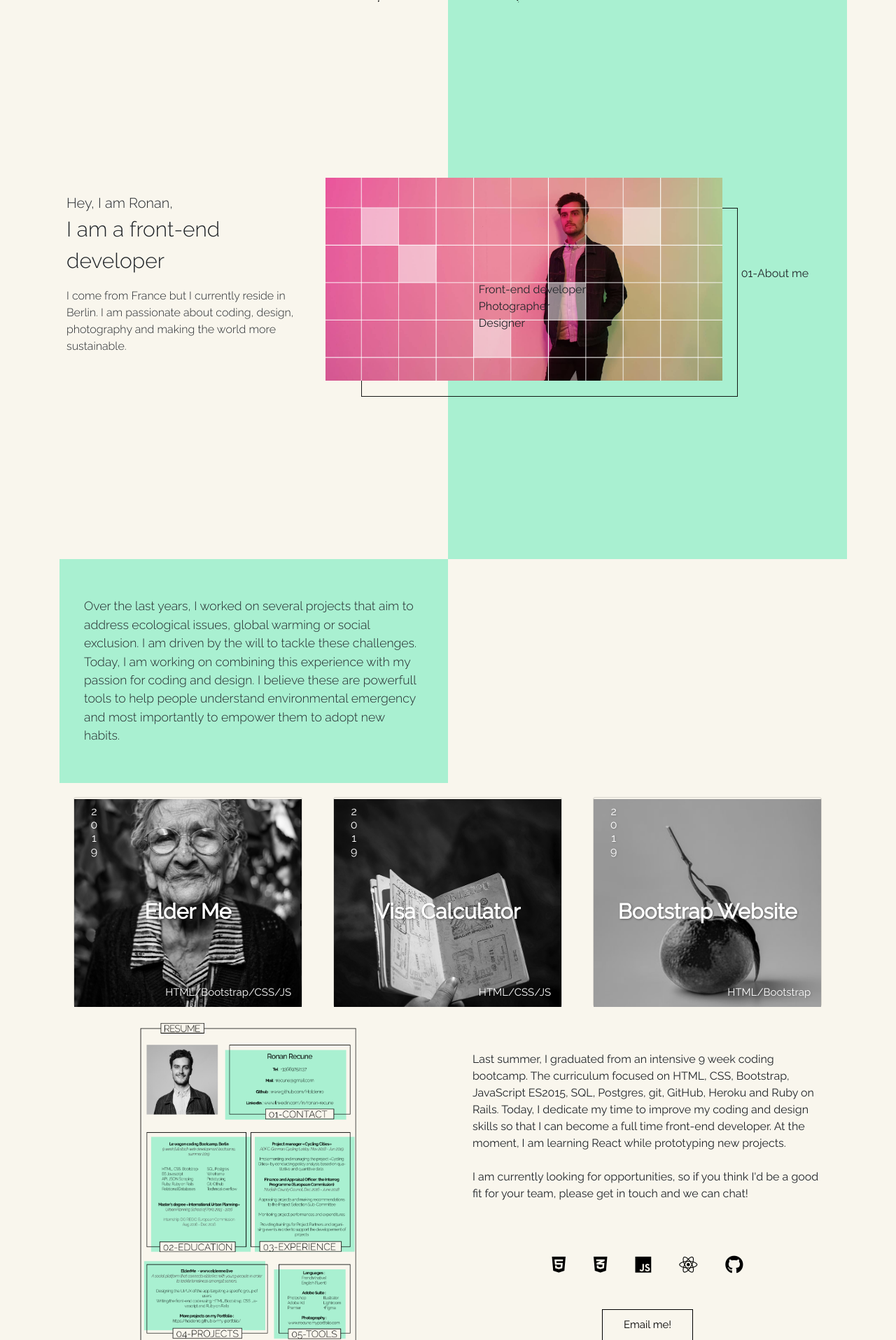
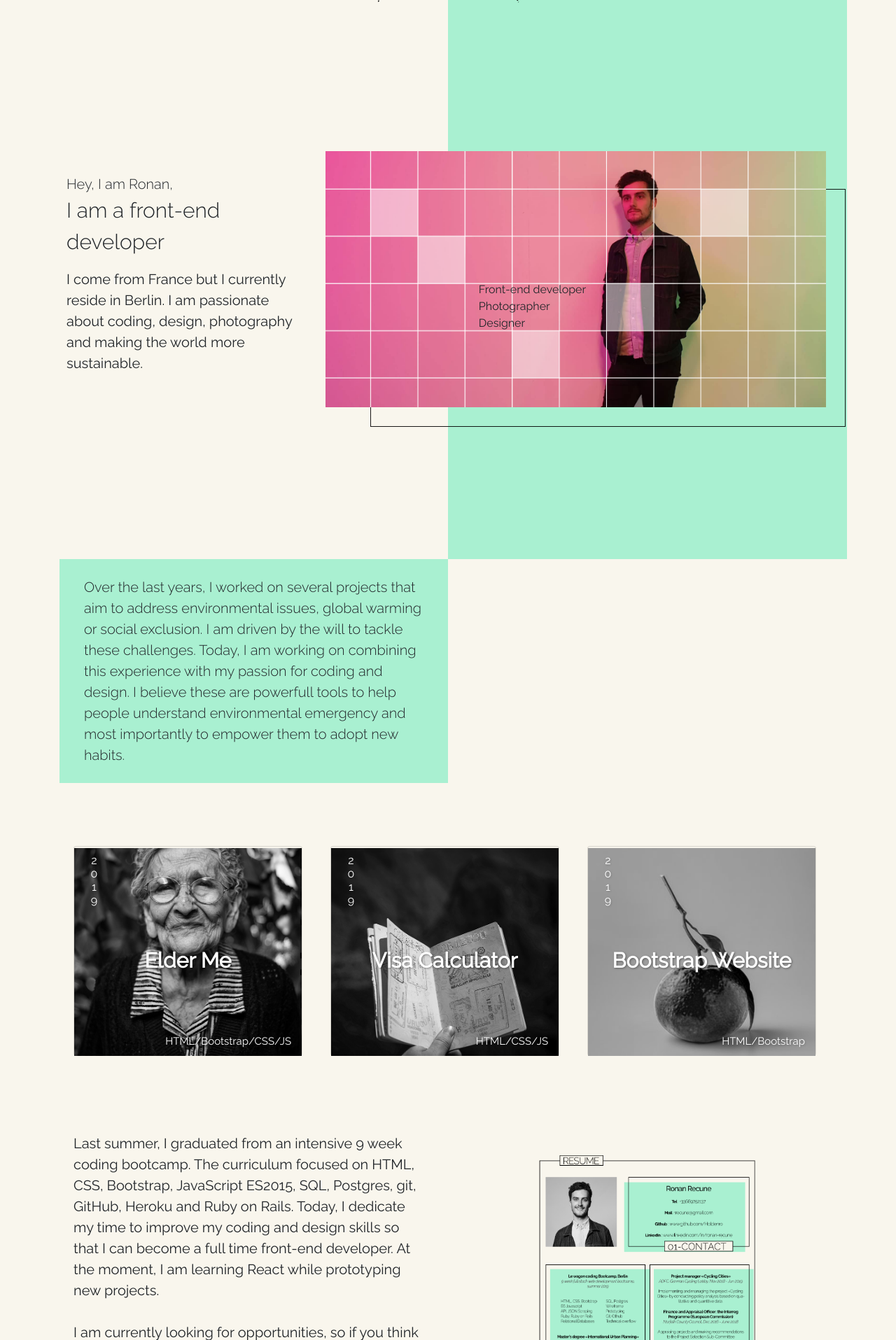
Before and after one commit to Holdenro/Portfolio, a PHP site: page / in a window 1280 px wide. Shown: the part 801-2716 px from the top of the page at 70% size. Run offline with PHP 8.4, Linux system fonts and the light colour scheme; some libraries are stand-ins or nearby versions.

Commit message:
changing order text

```diff
--- a/index.html
+++ b/index.html
@@ -17,7 +17,7 @@
 
 <body>
 	<div class="container">
-		<div class="row header">
+		<div class="row header" id="header">
 			<div class="col-12">
 				<nav class="navbar navbar-expand-sm navbar-light navbar-inverse navbar-fixed-top">
 				  <button class="navbar-toggler" type="button" data-toggle="collapse" data-target="#navbarNavAltMarkup" aria-controls="navbarNavAltMarkup" aria-expanded="false" aria-label="Toggle navigation">
@@ -81,9 +81,9 @@
 				<div class = "container greenbackground">
 					<div class = "green-background"></div>
 				</div>
-				<div class = "container text-01">
-						<p id= "about-me">01-About me</p>
-				</div>
+				<!-- <div class = "container text-01"> -->
+						<!-- <p id= "about-me">01-About me</p> -->
+				<!-- </div> -->
 			</div>
 		</div>
 
@@ -92,7 +92,7 @@
 		<div class="row orange d-flex justify-content-start m-0" id="my work">
 			<div class="col-12 col-lg-6 p-0 m-0 d-flex justify-content-center">
 				<div class = "greenbackground-03">
-					<p data-aos="fade-right"  data-aos-delay="200" data-aos-easing="ease-out-back" data-aos-once="true"  data-aos-duration="1000">Over the last years, I worked on several projects that aim to address ecological issues, global warming or social exclusion. I am driven by the will to tackle these challenges. Today, I am working on combining this experience with my passion for coding and design. I believe these are powerfull tools to help people understand environmental emergency and most importantly to empower them to adopt new habits.</p>
+					<p data-aos="fade-right"  data-aos-delay="200" data-aos-easing="ease-out-back" data-aos-once="true"  data-aos-duration="1000">Over the last years, I worked on several projects that aim to address environmental issues, global warming or social exclusion. I am driven by the will to tackle these challenges. Today, I am working on combining this experience with my passion for coding and design. I believe these are powerfull tools to help people understand environmental emergency and most importantly to empower them to adopt new habits.</p>
 				</div>
 			</div>
 		</div>
@@ -146,18 +146,7 @@
 		</div>
 
 		<div class="row pink" id="resume">
-			<div class="col-12 col-lg-6 d-flex justify-content-center">
-				<div class ="resume">
-							<img class="img-resume" src="stylesheets/images/Resume 2020.png" style="background-image: linear-gradient(rgba(0,0,0,0.4),rgba(0,0,0,0.4))", alt="My resume" data-aos="fade-right" data-aos-once="true"  data-aos-duration="1500" data-aos-easing="ease-out-back">
-							<div class="overlay-resume">
-   								 <div class="text-overlay">
-   								 	<div class="button-dw-resume">
-										<a href="stylesheets/images/Resume 2020.png" download="My resume"><p>My Resume</p></a>
-									</div>
-								 </div>
-  							</div>
-						</div>
-			</div>
+
 			<div class="col-12 col-lg-6 d-flex justify-content-center">
 				<div class ="resume-description" id="contact" >
 							<p data-aos="zoom-in" data-aos-delay="800" data-aos-duration="1000" data-aos-once="true">Last summer, I graduated from an intensive 9 week coding bootcamp. The curriculum focused on HTML, CSS, Bootstrap, JavaScript ES2015,  SQL, Postgres, git, GitHub, Heroku and Ruby on Rails. Today, I dedicate my time to improve my coding and design skills so that I can become a full time front-end developer. At the moment, I am learning React while prototyping new projects. <br> <br> I am currently looking for opportunities, so if you think I'd be a good fit for your team, please get in touch and we can chat!
@@ -174,6 +163,18 @@
 							<div class="button-contact-me" data-aos="zoom-in" data-aos-delay="1000" data-aos-duration="1000" data-aos-once="true">
 								<a href="mailto:r.recune@gmail.com?subject=Ronan, let's grab a coffee!" download="My resume"><p>Email me!</p></a>
 							</div>
+						</div>
+			</div>
+			<div class="col-12 col-lg-6 d-flex justify-content-center">
+				<div class ="resume">
+							<img class="img-resume" src="stylesheets/images/Resume 2020.png" style="background-image: linear-gradient(rgba(0,0,0,0.4),rgba(0,0,0,0.4))", alt="My resume" data-aos="fade-right" data-aos-once="true"  data-aos-duration="1500" data-aos-easing="ease-out-back">
+							<div class="overlay-resume">
+   								 <div class="text-overlay">
+   								 	<div class="button-dw-resume">
+										<a href="stylesheets/images/Resume 2020.png" download="My resume"><p>My Resume</p></a>
+									</div>
+								 </div>
+  							</div>
 						</div>
 			</div>
 		</div>
--- a/stylesheets/style.css
+++ b/stylesheets/style.css
@@ -211,7 +211,7 @@
 }
 
 #description {
-  font-weight: lighter;
+  font-size:2.5vh;
 }
 
 .portrait{
@@ -303,7 +303,7 @@
 .greenbackground-03 p {
   padding: 0px 35px;
   margin: 0;
-  font-size:2.2vh;
+  font-size:2.5vh;
   font-weight: lighter;
   display: flex;
   flex-direction: column;
@@ -317,7 +317,9 @@
 }
 
 .grid{
-
+  height: 60vh;
+  display: flex;
+  align-items: center;
 }
 
 .container-cards {
@@ -547,6 +549,7 @@
 
 .resume-description p {
   padding: 20px;
+  font-size: 2.5vh;
 }
 
 .button-contact-me{
```
